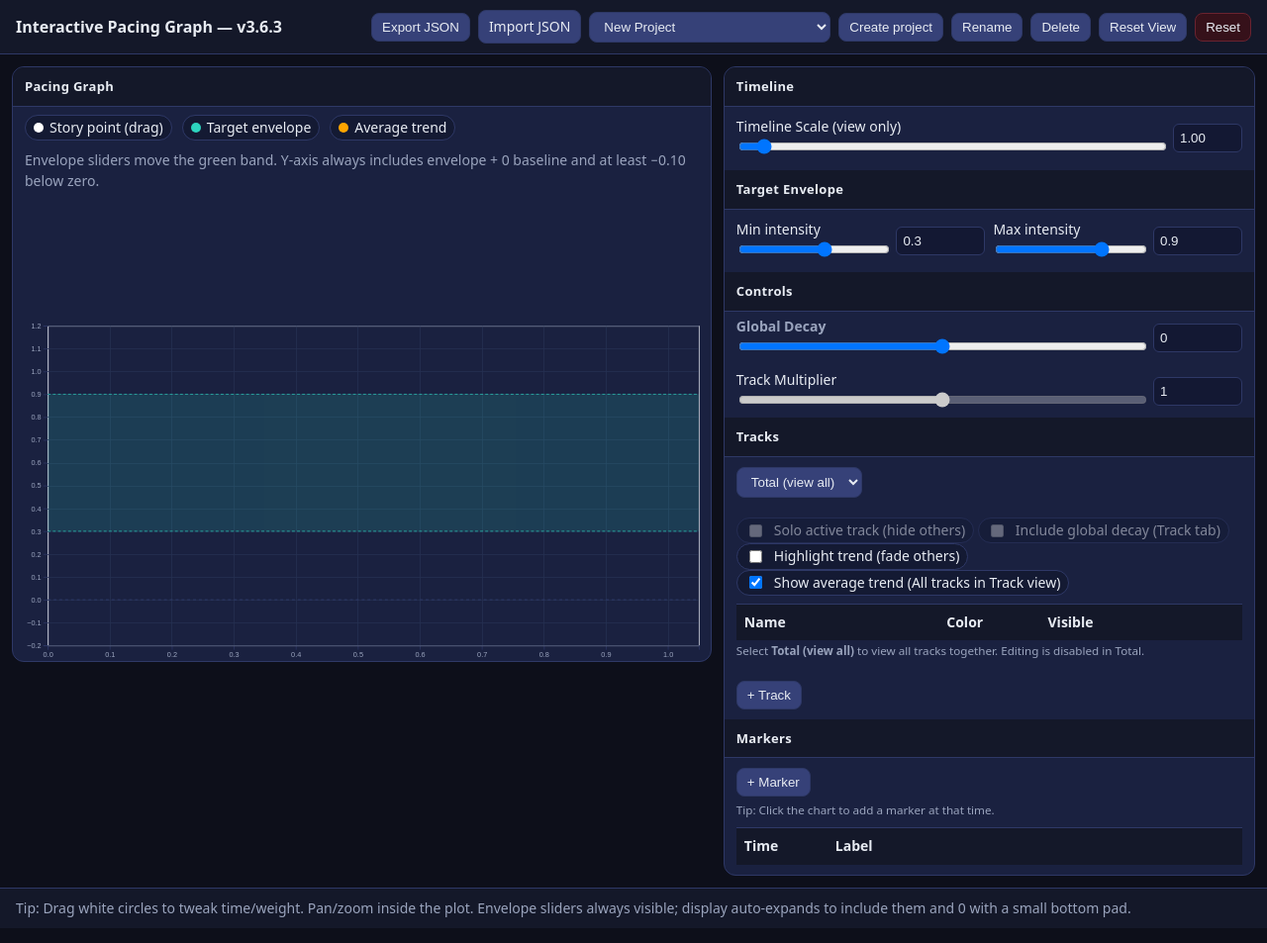
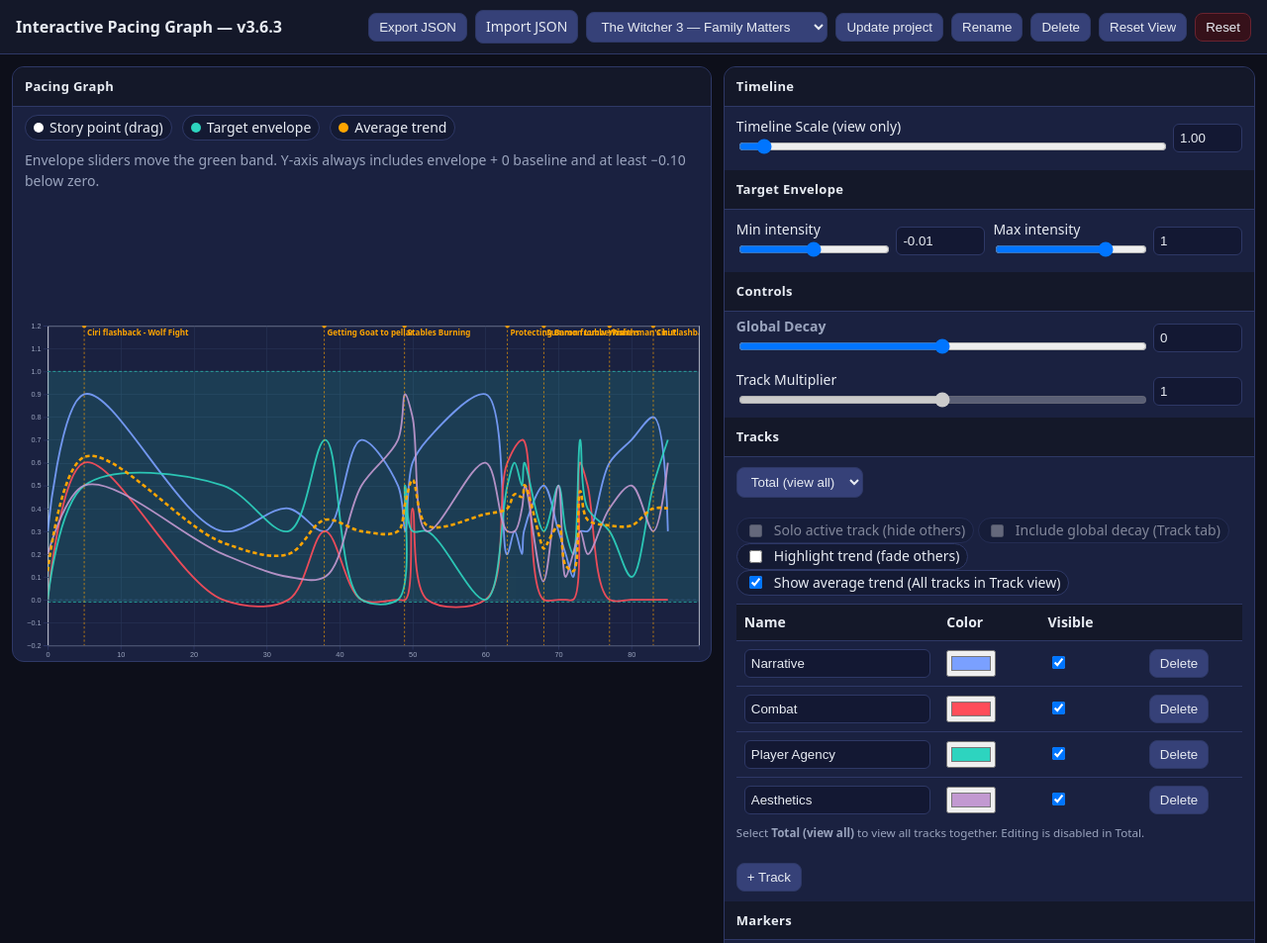
Before and after one commit to TheFaithReaver/ThePacingGraph, a plain HTML site: page index.html in a window 1280 px wide. Shown: the top 953 px of the page at 99% size. Drawn offline with nearby package versions, Linux system fonts and the light colour scheme.

Commit message:
Update index.html

```diff
--- a/index.html
+++ b/index.html
@@ -1689,6 +1689,7 @@
 const APP_VERSION = 'v3.6.3';
 const PROJECTS_KEY = 'pacing_projects_v1';
 const CURRENT_PROJECT_KEY = 'pacing_current_project_id';
+const HAD_SESSION_AT_BOOT = localStorage.getItem('pacing_state_v3') !== null;
 const NEW_VALUE = '__NEW__';
 
 function getProjects(){
@@ -1887,7 +1888,7 @@ function deleteCurrentProject(){
 }
 
 // Choose your default project here (must match a key in localStorage projects)
-const DEFAULT_PROJECT_ID = 'seed_bg3_hoh'; // or 'seed_me2', 'seed_w3_fm'
+const DEFAULT_PROJECT_ID = 'seed_w3_fm'; // or 'seed_me2', 'seed_w3_fm'
 
 // If you prefer matching by name instead of id:
 function findProjectIdByName(name){
@@ -1900,17 +1901,19 @@ function findProjectIdByName(name){
 function maybeLoadDefaultProject(){
   const projects = getProjects();
   const currentId = localStorage.getItem(CURRENT_PROJECT_KEY) || '';
-  const hasSession = !!localStorage.getItem('pacing_state_v3');
+  const currentValid = !!(currentId && projects[currentId]);
 
   // URL override: ?project=<id> (optional)
   const q = new URLSearchParams(location.search);
   const pid = q.get('project');
   if (pid && projects[pid]) { loadProjectById(pid); return; }
 
-  if (!currentId && !hasSession){
-    const id = projects[DEFAULT_PROJECT_ID] ? DEFAULT_PROJECT_ID : Object.keys(projects)[0];
-    if (id) loadProjectById(id);
-  }
+  // If we have a valid current project, respect it.
+  if (currentValid) return;
+
+  // Otherwise, load the default seeded project (Witcher 3 by default).
+  const id = projects[DEFAULT_PROJECT_ID] ? DEFAULT_PROJECT_ID : Object.keys(projects)[0];
+  if (id) loadProjectById(id);
 }
 
 
```
